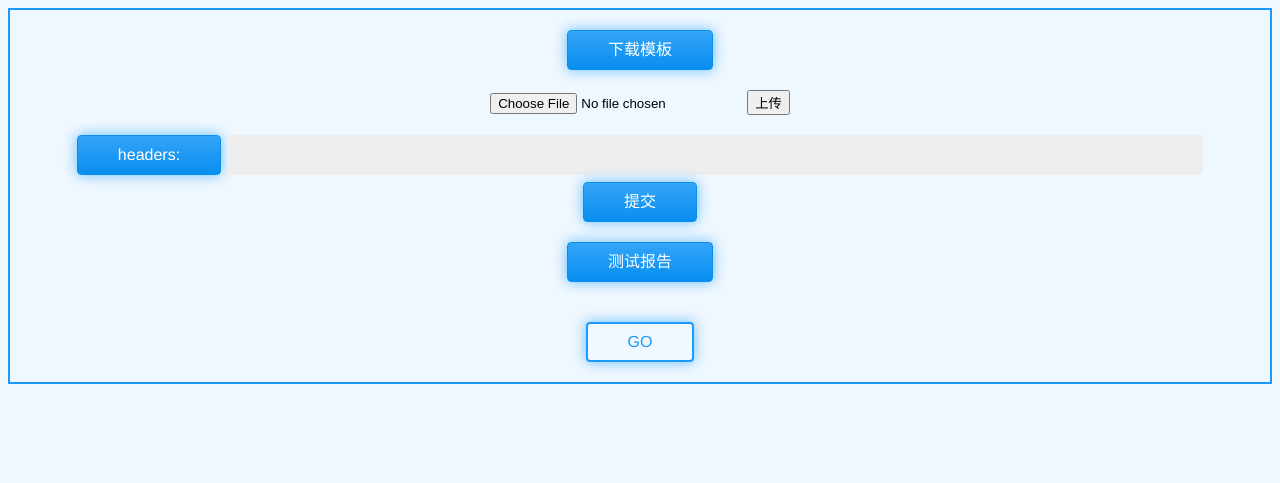
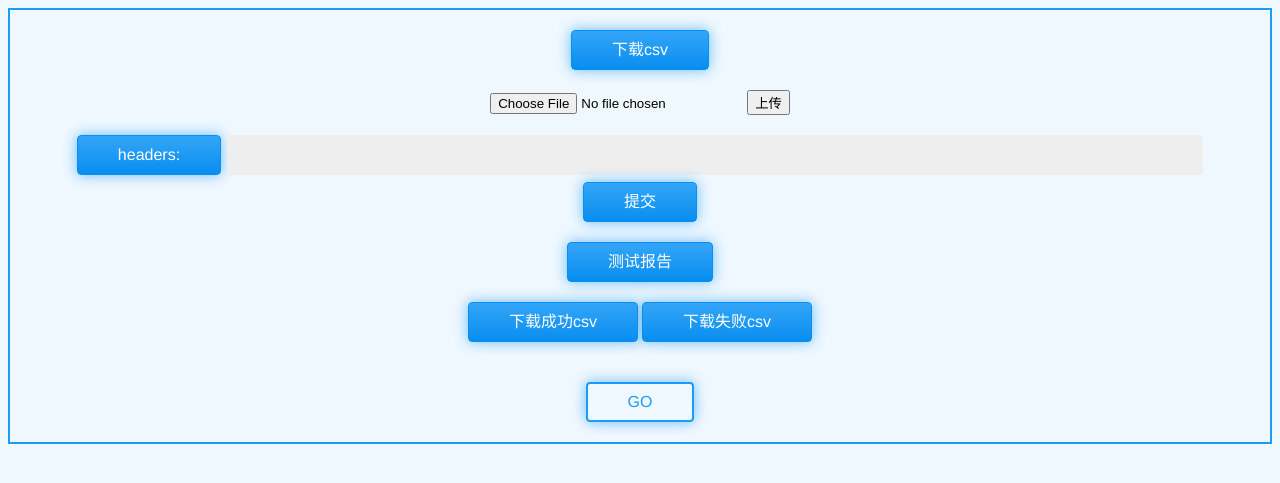
Before and after one commit to wg18618262234/Interface_automation, a Flask app: template templates/index.html in a window 1280 px wide. Shown: the top 483 px of the page. Run offline with Flask 2, Linux system fonts and the light colour scheme; the template is opened without the code that fills it, so the values that code supplies are empty.

Commit message:
add download error_csv&success_csv

```diff
--- a/templates/index.html
+++ b/templates/index.html
@@ -72,7 +72,7 @@
 {#<div><h1 style="text-align: center;color: #1B9AF7;">接口自动化</h1></div>#}
 <div style="border: solid 2px #1B9AF7;text-align:center">
     <div style="margin: 20px;"><a class="button button-glow button-rounded button-raised button-primary"
-                                  href="/static/uploads/Interface_automation.csv">下载模板</a></div>
+                                  href="/static/uploads/Interface_automation.csv">下载csv</a></div>
     <div style="margin: 20px;">
         <form id='upload' action="/upload" enctype='multipart/form-data' method='POST'>
             <input type="file" name="file">
@@ -91,6 +91,13 @@
     </div>
     <div style="margin: 20px;"><a class="button button-glow button-rounded button-raised button-primary" href="/report">测试报告</a>
     </div>
+    <div style="margin: 20px;">
+        <a class="button button-glow button-rounded button-raised button-primary"
+           href="/static/uploads/Interface_automation_success.csv" style="margin-left: 10px;">下载成功csv</a>
+        <a class="button button-glow button-rounded button-raised button-primary"
+           href="/static/uploads/Interface_automation_error.csv"
+           style="margin-right: 10px;">下载失败csv</a>
+    </div>
     <div style="margin: 20px;" id="start" class="button button-glow button-border button-rounded button-primary"
          onclick="start()">GO
     </div>
```
